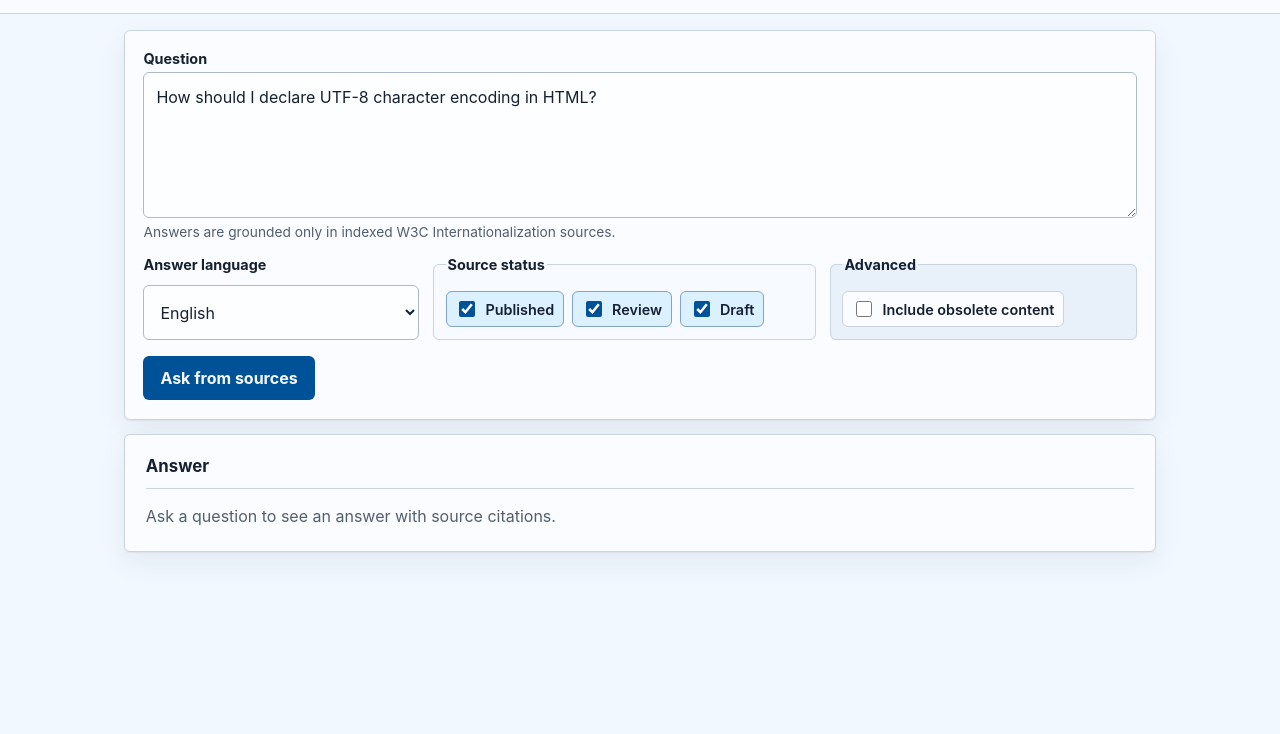
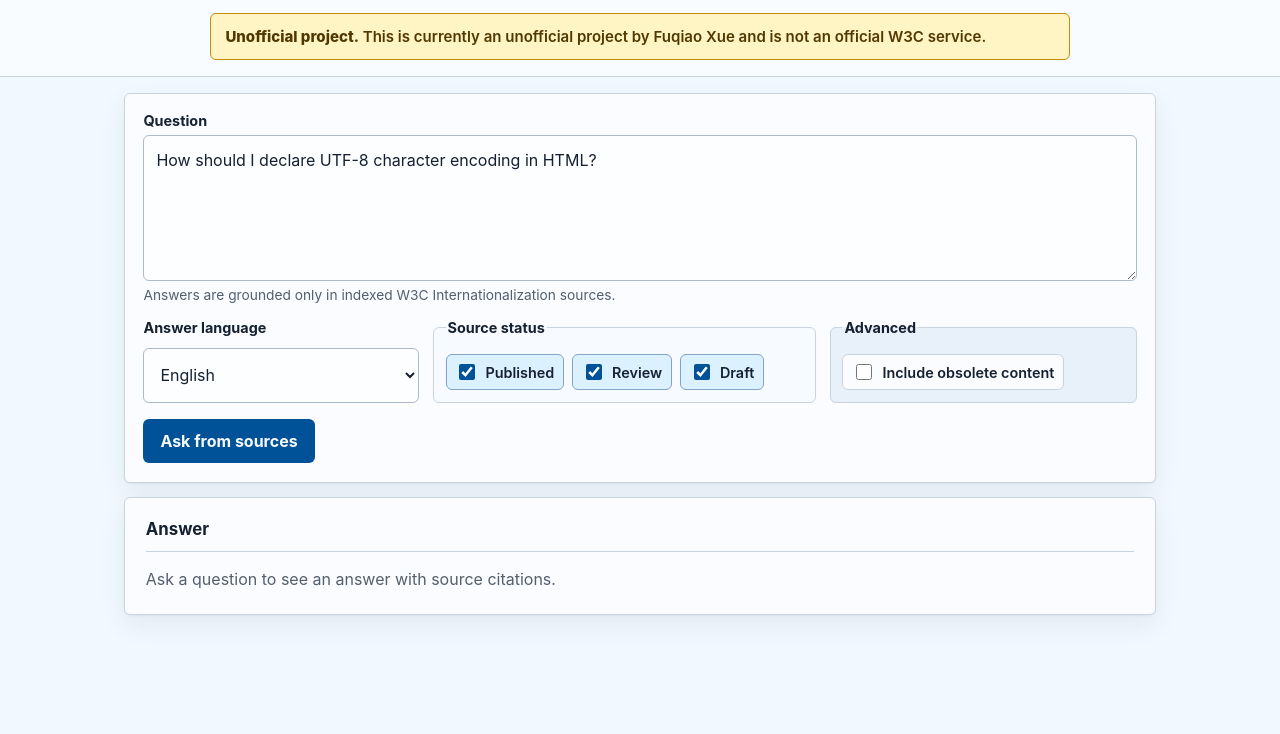
Before and after one commit to xfq/i18n-drafts-assistant, a website: page public/index.html in a window 1280 px wide. Shown: the part 66-800 px from the top of the page. Drawn offline with Linux system fonts and the light colour scheme; no server answers.

Commit message:
Add project notice to indicate unofficial status in UI and README

```diff
--- a/public/index.html
+++ b/public/index.html
@@ -17,6 +17,9 @@
       </div>
       <a class="header-link" href="https://www.w3.org/International/" rel="noreferrer">W3C Internationalization</a>
     </div>
+    <aside class="project-notice" aria-label="Project status">
+      <strong>Unofficial project.</strong> This is currently an unofficial project by Fuqiao Xue and is not an official W3C service.
+    </aside>
   </header>
 
   <main id="content" class="app-shell" tabindex="-1">
--- a/public/styles.css
+++ b/public/styles.css
@@ -114,6 +114,23 @@ pre:focus-visible {
   margin: 0.25rem 0 0;
   color: var(--muted);
   font-size: 0.875rem;
+}
+
+.project-notice {
+  inline-size: min(calc(100% - 2rem), 860px);
+  margin: 0 auto 1rem;
+  border: 1px solid var(--warning-border);
+  border-radius: 6px;
+  padding: 0.72rem 0.9rem;
+  background: var(--warning-bg);
+  color: var(--warning-text);
+  font-size: 0.94rem;
+  font-weight: 560;
+  line-height: 1.45;
+}
+
+.project-notice strong {
+  font-weight: 800;
 }
 
 .header-link {
```
Also changed, not shown: tests/public-ui.test.js (+14 -0 lines), README.md.
